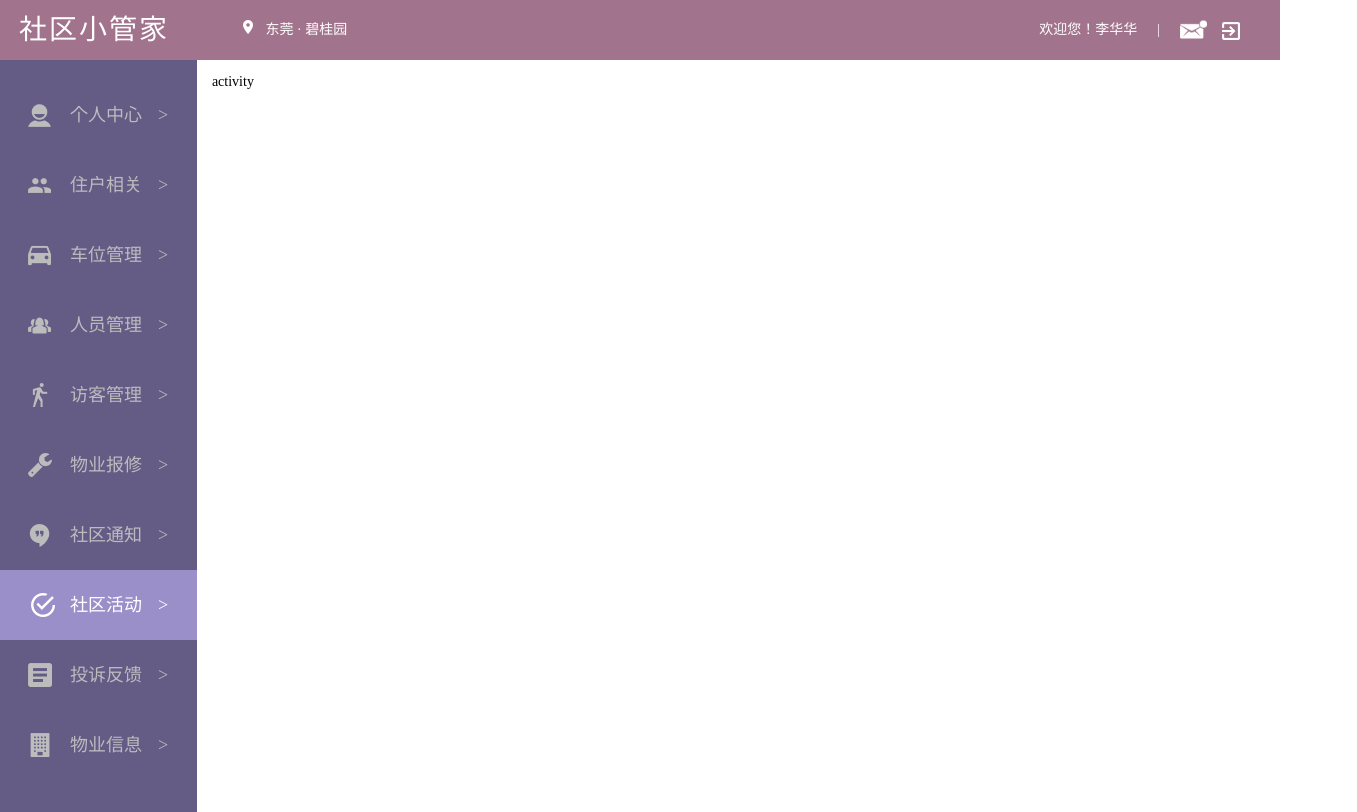
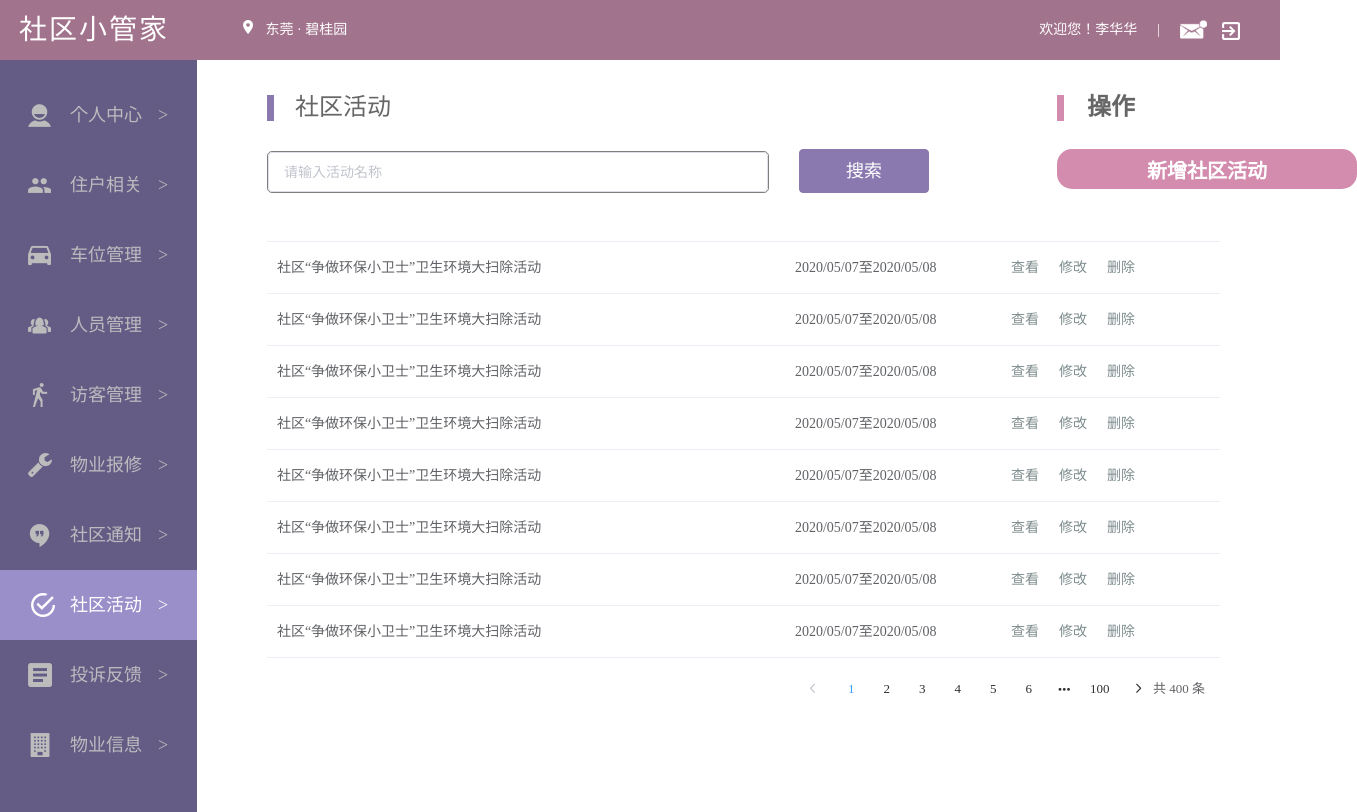
Before and after one commit to WritingCode6/CommunityManagementSystem-frontend, a Vue app: page /index/activity in a window 1280 px wide. Shown: the whole page, 1357 px wide, since content can reach past the window. Built offline with nearby package versions, Linux system fonts and the light colour scheme.

Commit message:
新增社区通知、社区活动页面
弹出窗口未完成

```diff
--- a/src/views/activity/activity.vue
+++ b/src/views/activity/activity.vue
@@ -1,6 +1,50 @@
 <template>
   <div id="activity">
-    activity
+    <div class="activity_box">
+      <h3>社区活动</h3>
+      <div class="search">
+          <el-input
+                  v-model="title"
+                  class="search_input"
+                  placeholder="请输入活动名称"></el-input>
+          <el-button type="primary">搜索</el-button>
+      </div>
+      <div class="option">
+        <h4>操作</h4>
+        <button type="button">新增社区活动</button>
+      </div>
+      <div class="activity_table">
+        <el-table
+                :data="noticeData"
+                style="width: 100%"
+                highlight-current-row>
+          <!-- 设置min-width来自适应宽度 -->
+          <el-table-column prop="title" min-width="45%"></el-table-column>
+          <el-table-column prop="date" min-width="18%"></el-table-column>
+          <el-table-column min-width="20%">
+            <a href>
+              <span class="operation" @click.prevent="">查看</span>
+            </a>
+            <a href>
+              <span class="operation" @click.prevent="">修改</span>
+            </a>
+            <a href>
+              <span class="operation" @click.prevent="">删除</span>
+            </a>
+          </el-table-column>
+        </el-table>
+        <div class="page_block">
+          <el-pagination
+                  @size-change="handleSizeChange"
+                  @current-change="handleCurrentChange"
+                  :current-page="currentPage"
+                  :page-size="pageSize"
+                  :total="pageCount"
+                  layout="prev, pager, next, total">
+          </el-pagination>
+        </div>
+      </div>
+    </div>
   </div>
 </template>
 
@@ -8,11 +52,149 @@
   export default {
     name: "activity",
     data() {
-      return {}
+      return {
+        title:'',
+
+        noticeData:[
+          {
+            title:"社区“争做环保小卫士”卫生环境大扫除活动",
+            date:"2020/05/07至2020/05/08",
+          },
+          {
+            title:"社区“争做环保小卫士”卫生环境大扫除活动",
+            date:"2020/05/07至2020/05/08",
+          },
+          {
+            title:"社区“争做环保小卫士”卫生环境大扫除活动",
+            date:"2020/05/07至2020/05/08",
+          },
+          {
+            title:"社区“争做环保小卫士”卫生环境大扫除活动",
+            date:"2020/05/07至2020/05/08",
+          },
+          {
+            title:"社区“争做环保小卫士”卫生环境大扫除活动",
+            date:"2020/05/07至2020/05/08",
+          },
+          {
+            title:"社区“争做环保小卫士”卫生环境大扫除活动",
+            date:"2020/05/07至2020/05/08",
+          },
+          {
+            title:"社区“争做环保小卫士”卫生环境大扫除活动",
+            date:"2020/05/07至2020/05/08",
+          },
+          {
+            title:"社区“争做环保小卫士”卫生环境大扫除活动",
+            date:"2020/05/07至2020/05/08",
+          },
+
+        ],
+        pageSize: 4,
+        pageCount:400,
+        currentPage: 1,
+      }
+    },
+    methods:{
+      handleSizeChange(val) {
+        this.pageSize = val;
+        console.log(`每页 ${val} 条`);
+      },
+      handleCurrentChange(val) {
+        this.currentPage = val;
+        console.log(`当前页: ${val}`);
+      },
     }
   }
 </script>
 
 <style scoped>
-
+.activity_box {
+  margin-top: 20px;
+  width: 100%;
+  height: 650px;
+  border-radius: 10px;
+  position: relative;
+  left: 55px;
+  font-size: 16px;
+}
+.activity_box h3 {
+  font-size: 24px;
+  color: #666;
+  margin-left: 28px;
+  margin-top: 20px;
+}
+.activity_box h3::before {
+  content: "";
+  width: 7px;
+  height: 26px;
+  background: #8a79af;
+  position: absolute;
+  left: 0;
+  z-index: 1;
+}
+.search {
+  margin-top: 30px;
+}
+.search_input {
+  width: 500px;
+  border: 1px rgba(0, 0, 0, 0.5) solid;
+  border-radius: 5px;
+}
+.el-button--primary {
+  font-size: 18px;
+  width: 130px;
+  background: #8a79af;
+  border-color: #8a79af;
+  margin-left: 30px;
+  position: relative;
+  z-index: 1;
+}
+.option {
+  position: absolute;
+  left: 800px;
+  top:0;
+  z-index: 1;
+}
+.option h4 {
+  font-size: 24px;
+  font-weight: bold;
+  color: #666;
+  margin-left: 20px;
+}
+.option h4::before {
+  content: "";
+  width: 7px;
+  height: 26px;
+  background: #d38cad;
+  position: absolute;
+  left: -10px;
+  z-index: 1;
+}
+.option button {
+  width: 300px;
+  height: 40px;
+  background: #d38cad;
+  font-size: 20px;
+  font-weight: bold;
+  color: #fff;
+  outline: none;
+  border-width: 0px;
+  border-radius: 15px;
+  cursor: pointer;
+  margin-top: 30px;
+  margin-left: -10px;
+}
+.activity_table {
+  margin-top: 10px;
+}
+.activity_table a {
+  display: block;
+  float: left;
+  margin: 2px 10px;
+}
+.page_block {
+  margin-top: 15px;
+  float: right;
+}
 </style>
--- a/src/views/notice/notice.vue
+++ b/src/views/notice/notice.vue
@@ -1,6 +1,50 @@
 <template>
   <div id="notice">
-    notice
+    <div class="notice_box">
+      <h3>社区通知</h3>
+      <div class="search">
+          <el-input
+                  v-model="title"
+                  class="search_input"
+                  placeholder="请输入通知标题/发布时间"></el-input>
+          <el-button type="primary">搜索</el-button>
+      </div>
+      <div class="option">
+        <h4>操作</h4>
+        <button type="button">新增社区通知</button>
+      </div>
+      <div class="notice_table">
+        <el-table
+                :data="noticeData"
+                style="width: 100%"
+                highlight-current-row>
+          <!-- 设置min-width来自适应宽度 -->
+          <el-table-column prop="title" min-width="45%"></el-table-column>
+          <el-table-column prop="date" min-width="18%"></el-table-column>
+          <el-table-column min-width="20%">
+            <a href>
+              <span class="operation" @click.prevent="">查看</span>
+            </a>
+            <a href>
+              <span class="operation" @click.prevent="">修改</span>
+            </a>
+            <a href>
+              <span class="operation" @click.prevent="">删除</span>
+            </a>
+          </el-table-column>
+        </el-table>
+        <div class="page_block">
+          <el-pagination
+                  @size-change="handleSizeChange"
+                  @current-change="handleCurrentChange"
+                  :current-page="currentPage"
+                  :page-size="pageSize"
+                  :total="pageCount"
+                  layout="prev, pager, next, total">
+          </el-pagination>
+        </div>
+      </div>
+    </div>
   </div>
 </template>
 
@@ -8,11 +52,148 @@
   export default {
     name: "notice",
     data() {
-      return {}
+      return {
+        title:'',
+
+        noticeData:[
+          {
+            title:"“喜迎羊年，共贺新春”通知",
+            date:"2020/05/08",
+          },
+          {
+            title:"“喜迎羊年，共贺新春”通知",
+            date:"2020/05/08",
+          },
+          {
+            title:"“喜迎羊年，共贺新春”通知",
+            date:"2020/05/08",
+          },
+          {
+            title:"“喜迎羊年，共贺新春”通知",
+            date:"2020/05/08",
+          },
+          {
+            title:"“喜迎羊年，共贺新春”通知",
+            date:"2020/05/08",
+          },
+          {
+            title:"“喜迎羊年，共贺新春”通知",
+            date:"2020/05/08",
+          },
+          {
+            title:"“喜迎羊年，共贺新春”通知",
+            date:"2020/05/08",
+          },
+          {
+            title:"“喜迎羊年，共贺新春”通知",
+            date:"2020/05/08",
+          }
+        ],
+        pageSize: 4,
+        pageCount:400,
+        currentPage: 1,
+      }
+    },
+    methods:{
+      handleSizeChange(val) {
+        this.pageSize = val;
+        console.log(`每页 ${val} 条`);
+      },
+      handleCurrentChange(val) {
+        this.currentPage = val;
+        console.log(`当前页: ${val}`);
+      },
     }
   }
 </script>
 
 <style scoped>
-
+.notice_box {
+  margin-top: 20px;
+  width: 100%;
+  height: 650px;
+  border-radius: 10px;
+  position: relative;
+  left: 55px;
+  font-size: 16px;
+}
+.notice_box h3 {
+  font-size: 24px;
+  color: #666;
+  margin-left: 28px;
+  margin-top: 20px;
+}
+.notice_box h3::before {
+  content: "";
+  width: 7px;
+  height: 26px;
+  background: #8a79af;
+  position: absolute;
+  left: 0;
+  z-index: 1;
+}
+.search {
+  margin-top: 30px;
+}
+.search_input {
+  width: 500px;
+  border: 1px rgba(0, 0, 0, 0.5) solid;
+  border-radius: 5px;
+}
+.el-button--primary {
+  font-size: 18px;
+  width: 130px;
+  background: #8a79af;
+  border-color: #8a79af;
+  margin-left: 30px;
+  position: relative;
+  z-index: 1;
+}
+.option {
+  position: absolute;
+  left: 800px;
+  top:0;
+  z-index: 1;
+}
+.option h4 {
+  font-size: 24px;
+  font-weight: bold;
+  color: #666;
+  margin-left: 20px;
+}
+.option h4::before {
+  content: "";
+  width: 7px;
+  height: 26px;
+  background: #d38cad;
+  position: absolute;
+  left: -10px;
+  z-index: 1;
+}
+.option button {
+  width: 300px;
+  height: 40px;
+  background: #d38cad;
+  font-size: 20px;
+  font-weight: bold;
+  color: #fff;
+  outline: none;
+  border-width: 0px;
+  border-radius: 15px;
+  cursor: pointer;
+  margin-top: 30px;
+  margin-left: -10px;
+}
+.notice_table {
+  margin-top: 10px;
+}
+.notice_table a {
+  display: block;
+  float: left;
+  margin: 2px 10px;
+}
+.page_block {
+  margin-top: 15px;
+  float: right;
+}
 </style>
```
